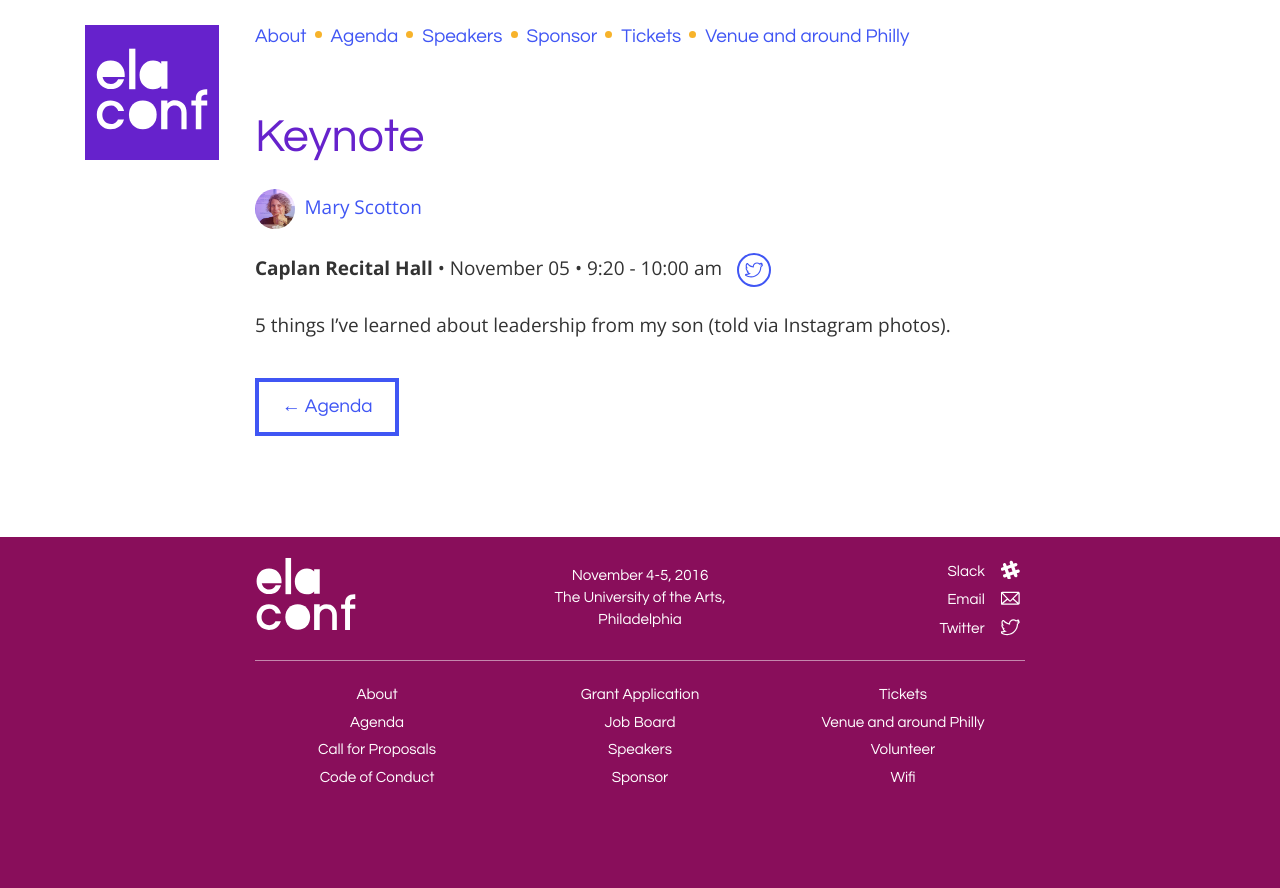
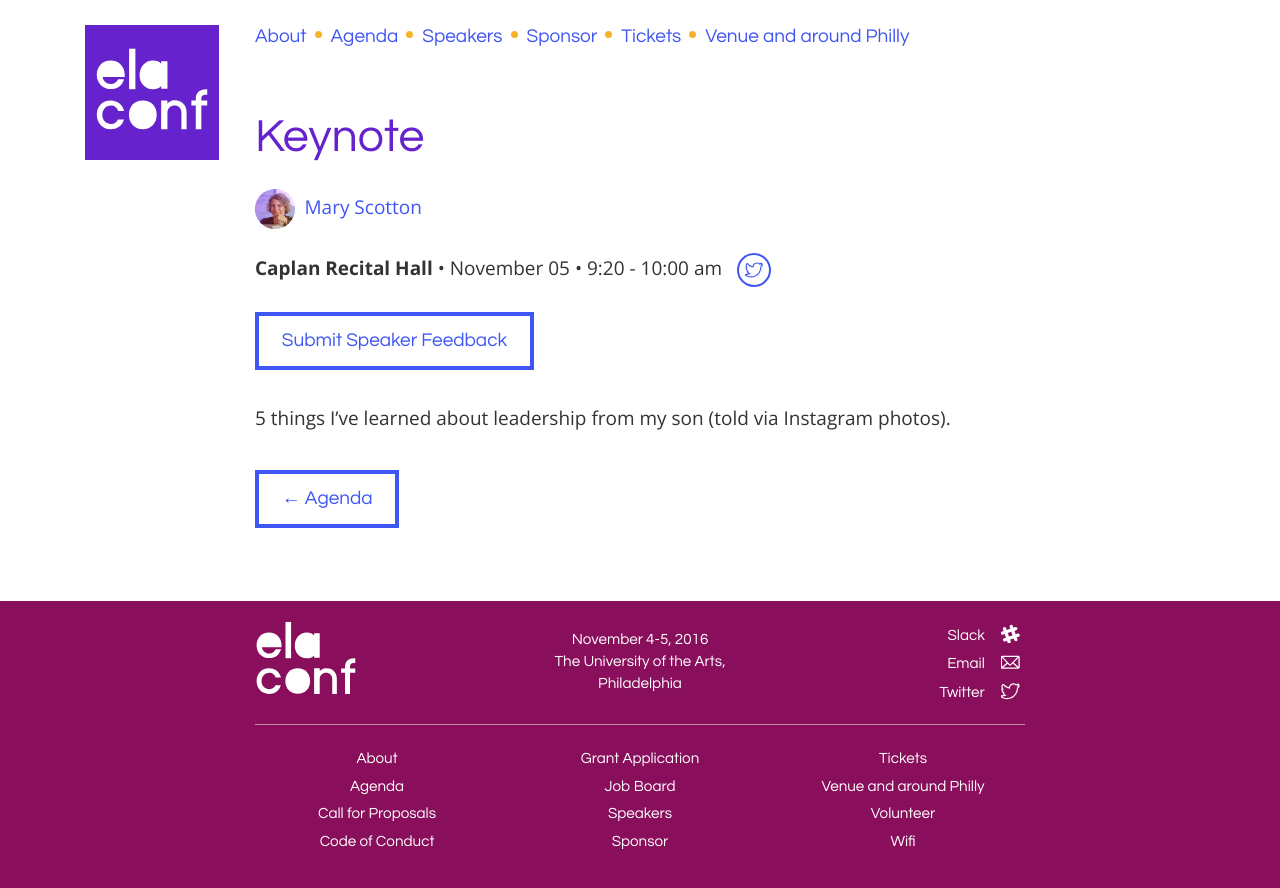
Before and after one commit to elaconf/elaconf.github.io, a Jekyll site: the page built from _agenda/11-keynote.md, in a window 1280 px wide. Shown: the top 888 px of the page. Built offline with Jekyll 4.4.1, drawn with Linux system fonts in a browser that asks for light colours.

Commit message:
adds speaker feedback button

```diff
--- a/_layouts/agenda.html
+++ b/_layouts/agenda.html
@@ -25,7 +25,7 @@ layout: default
 
       {% if page.video %}<p><a href="{{page.video}}">Watch on YouTube</a></p>{% endif %}
 
-      {% comment %}{% if page.speakers %}<p><a href="https://docs.google.com/forms/d/e/1FAIpQLSfqFuEgM46nnA4wmomepHX1l4DK_7ZsQi40c2vExKKl11Khgw/viewform?entry.96767881={{page.title | url_encode}}&entry.333138454&entry.459148311" class="button">Submit Speaker Feedback</a></p>{% endif %}{% endcomment %}
+      {% if page.speakers %}<p><a href="https://docs.google.com/forms/d/e/1FAIpQLSfqFuEgM46nnA4wmomepHX1l4DK_7ZsQi40c2vExKKl11Khgw/viewform?entry.96767881={{page.title | url_encode}}&entry.333138454&entry.459148311" class="button" target="_blank">Submit Speaker Feedback</a></p>{% endif %}
 
       {{content}}
 
```
